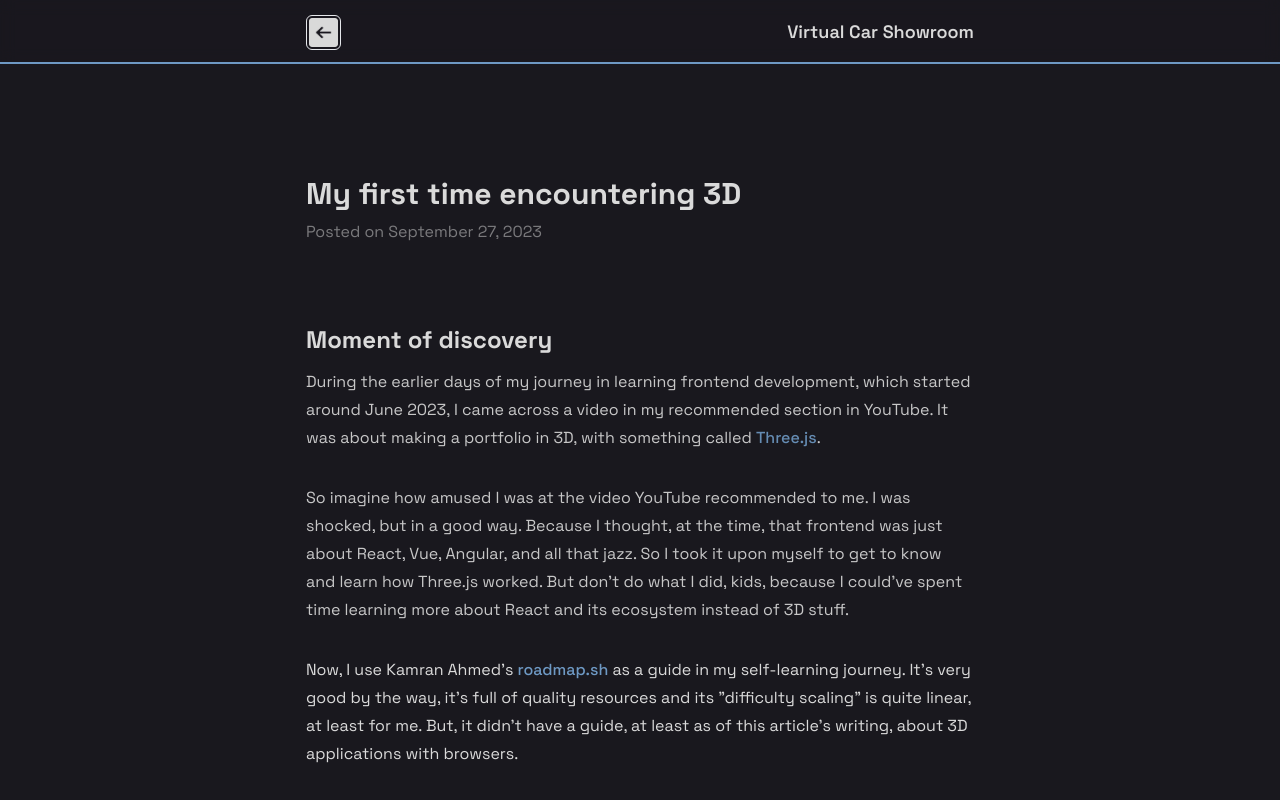
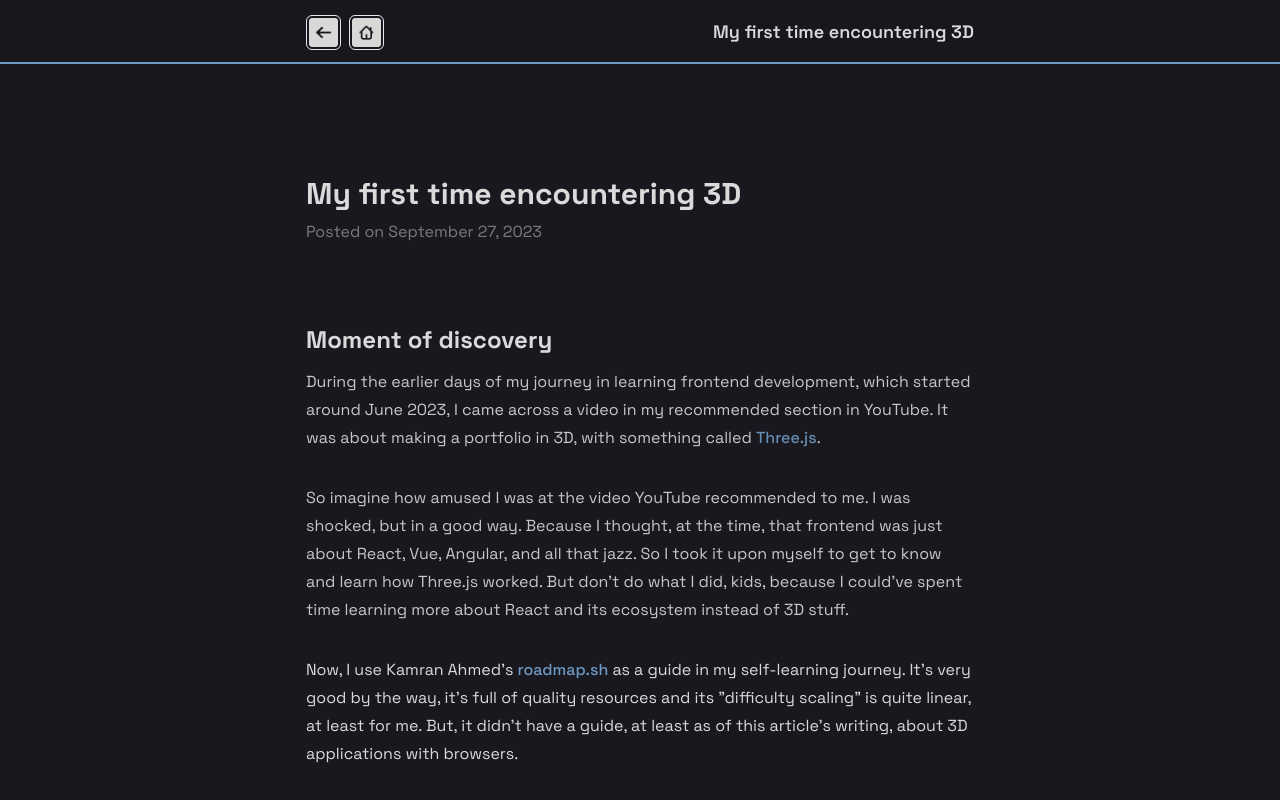
Before and after one commit to jdichh/portfolio-next, a Next.js app: page /blogs/first-time-encountering-3d in a window 1280 px wide. Shown: the top 800 px of the page. Built offline with nearby package versions, Linux system fonts and the light colour scheme.

Commit message:
added separate header for separate blogs

```diff
--- /dev/null
+++ b/src/pages/BlogHeader.tsx
@@ -0,0 +1,73 @@
+import React from "react";
+import Link from "next/link";
+import Image from "next/image";
+import { motion } from "framer-motion";
+import { Space_Grotesk } from "next/font/google";
+
+const spaceGrotesk = Space_Grotesk({ subsets: ["latin"] });
+
+type RouteHeaderProps = {
+  title: string;
+};
+
+const BlogHeader: React.FC<RouteHeaderProps> = ({
+  title,
+}: RouteHeaderProps) => {
+  const ICON_DIMENSIONS = 35;
+  const ON_HOVER_SCALE = 1.1;
+  const ON_TAP_SCALE = 0.9;
+
+  return (
+    <motion.header
+      className={`z-[98] relative w-full font-semibold ${spaceGrotesk.className}`}
+      initial={{ y: -50, opacity: 0 }}
+      animate={{ y: 0, opacity: 1 }}
+      transition={{ delay: 0.5, ease: [0.22, 1, 0.36, 1] }}
+    >
+      <div className="fixed border-b-2 border-[#6E99C4] backdrop-blur bg-opacity-80 bg-[#19181E] top-0 h-16 w-full" />
+      <nav className="fixed flex justify-between items-center w-full max-w-[700px] mx-auto left-1/2 -translate-x-[50%] px-4 h-16">
+        <ul>
+          <li className="flex flex-row gap-2">
+            <Link href="/blogs" aria-label="Back button">
+              <motion.div
+                className="transition duration-150 ease-in-out text-lg hover:text-[#6E99C4] rounded-sm"
+                whileHover={{ scale: ON_HOVER_SCALE }}
+                whileTap={{ scale: ON_TAP_SCALE }}
+                transition={{ duration: 0.05 }}
+              >
+                <Image
+                  src="/icons/back.svg"
+                  alt="Back button"
+                  width={ICON_DIMENSIONS}
+                  height={ICON_DIMENSIONS}
+                  priority={true}
+                  className="object-cover hover:bg-[#6E99C4] transition duration-150 ease-in-out rounded-md border-[1px] p-0.5"
+                />
+              </motion.div>
+            </Link>
+            <Link href="/" aria-label="Home button">
+              <motion.div
+                className="transition duration-150 ease-in-out text-lg hover:text-[#6E99C4] rounded-sm"
+                whileHover={{ scale: ON_HOVER_SCALE }}
+                whileTap={{ scale: ON_TAP_SCALE }}
+                transition={{ duration: 0.05 }}
+              >
+                <Image
+                  src="/icons/home.svg"
+                  alt="Home button"
+                  width={ICON_DIMENSIONS}
+                  height={ICON_DIMENSIONS}
+                  priority={true}
+                  className="object-cover hover:bg-[#6E99C4] transition duration-150 ease-in-out rounded-md border-[1px] p-0.5"
+                />
+              </motion.div>
+            </Link>
+          </li>
+        </ul>
+        <h1 className="font-semibold text-lg">{title}</h1>
+      </nav>
+    </motion.header>
+  );
+};
+
+export default BlogHeader;
--- a/src/pages/blogs/first-time-encountering-3d/index.tsx
+++ b/src/pages/blogs/first-time-encountering-3d/index.tsx
@@ -1,7 +1,7 @@
 "use client";
 
 import React from "react";
-import RouteHeader from "@/pages/RouteHeader";
+import BlogHeader from "@/pages/BlogHeader";
 import RouteFooter from "@/pages/RouteFooter";
 import Image from "next/image";
 import Head from "next/dist/shared/lib/head";
@@ -20,9 +20,9 @@ export default function index() {
   return (
     <>
       <Head>
-        <title>Creating a virtual car showroom with React-Three-Fiber</title>
+        <title>Blog | My first time encountering 3D</title>
       </Head>
-      <RouteHeader title="Virtual Car Showroom" />
+      <BlogHeader title="My first time encountering 3D" />
       <motion.main
         className={`flex flex-col items-start w-full max-w-[700px] mx-auto p-4 ${spaceGrotesk.className}`}
         initial={{ y: 100, opacity: 0 }}
--- a/src/pages/blogs/index.tsx
+++ b/src/pages/blogs/index.tsx
@@ -1,7 +1,7 @@
 "use client";
 
 import React from "react";
-import RouteHeader from "@/pages/RouteHeader";
+import RouteHeader from "../RouteHeader";
 import RouteFooter from "@/pages/RouteFooter";
 import Head from "next/dist/shared/lib/head";
 import { motion } from "framer-motion";
```
Also changed, not shown: public/icons/home.svg (added), 1 other file (tests, documents, lock files or other folders).
